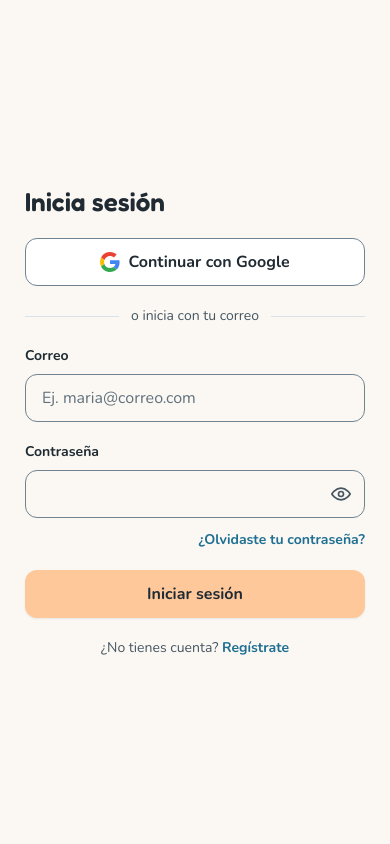
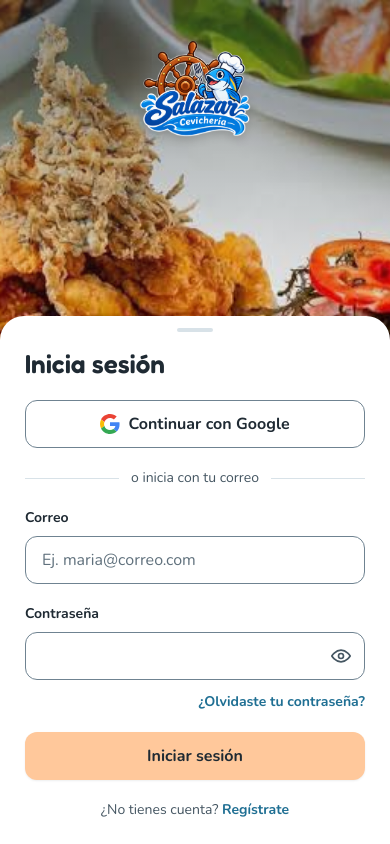
Before and after one commit to deyvigo/cevicheria-salazar, a React (Vite) app in the folder frontend/: page /iniciar-sesion in a window 390 px wide. Built offline with nearby package versions, Linux system fonts and the light colour scheme; no server answers.

Commit message:
feat(frontend): add mobile bottom-sheet layout to auth screens
Below lg, show the dish photo full-screen with the logo on top and render the form in a bottom sheet. Desktop layout is unchanged. Applies to login, register, forgot and reset password since they share AuthShell.

```diff
--- a/frontend/src/features/auth/components/auth-shell.tsx
+++ b/frontend/src/features/auth/components/auth-shell.tsx
@@ -25,6 +25,19 @@ export function AuthShell({ imageSide, branded = false, children }: AuthShellPro
         </defs>
       </svg>
 
+      <div className="fixed inset-0 lg:hidden" aria-hidden="true">
+        <img src="/background.jpg" alt="" className="h-full w-full object-cover" />
+        <div className="absolute inset-0 bg-linear-to-b from-ink/45 to-transparent to-40%" />
+      </div>
+
+      {branded && (
+        <img
+          src="/logo.png"
+          alt="Salazar"
+          className="absolute top-8 left-1/2 h-28 w-28 -translate-x-1/2 object-contain drop-shadow-lg lg:hidden"
+        />
+      )}
+
       <div className="sticky top-0 hidden h-svh w-[55%] flex-none lg:block">
         <div className="h-full w-full overflow-hidden" style={{ clipPath: `url(#${clip.id})` }}>
           <img src="/background.jpg" alt="" className={`h-full w-full object-cover ${branded ? 'scale-105' : ''}`} />
@@ -39,7 +52,12 @@ export function AuthShell({ imageSide, branded = false, children }: AuthShellPro
         />
       )}
 
-      <div className="flex flex-1 items-center justify-center p-6">{children}</div>
+      <div className="relative flex flex-1 flex-col justify-end pt-40 lg:items-center lg:justify-center lg:p-6">
+        <div className="flex w-full flex-col items-center rounded-t-xl bg-surface px-5 pt-3 pb-6 shadow-lg lg:w-auto lg:rounded-none lg:bg-transparent lg:p-0 lg:shadow-none">
+          <div className="mb-4 h-1 w-9 rounded-full bg-border lg:hidden" aria-hidden="true" />
+          {children}
+        </div>
+      </div>
     </main>
   );
 }
```
